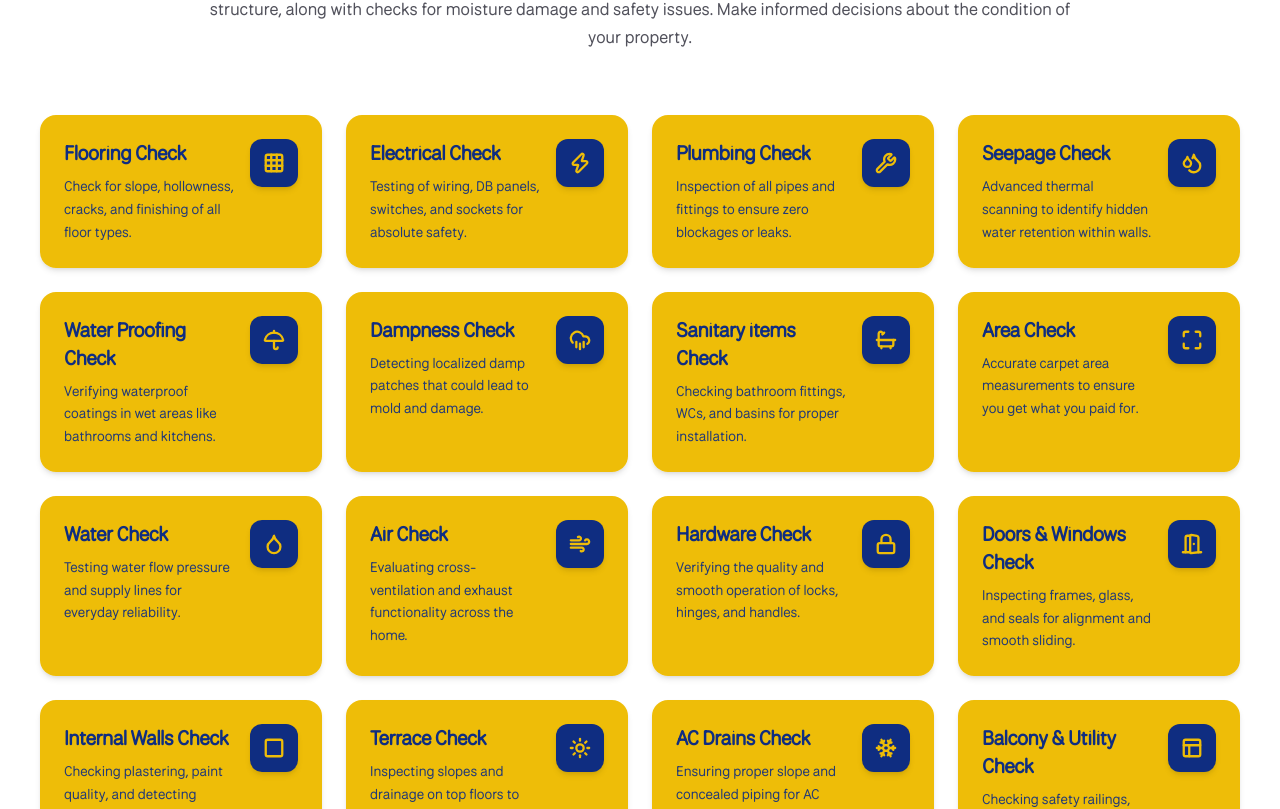
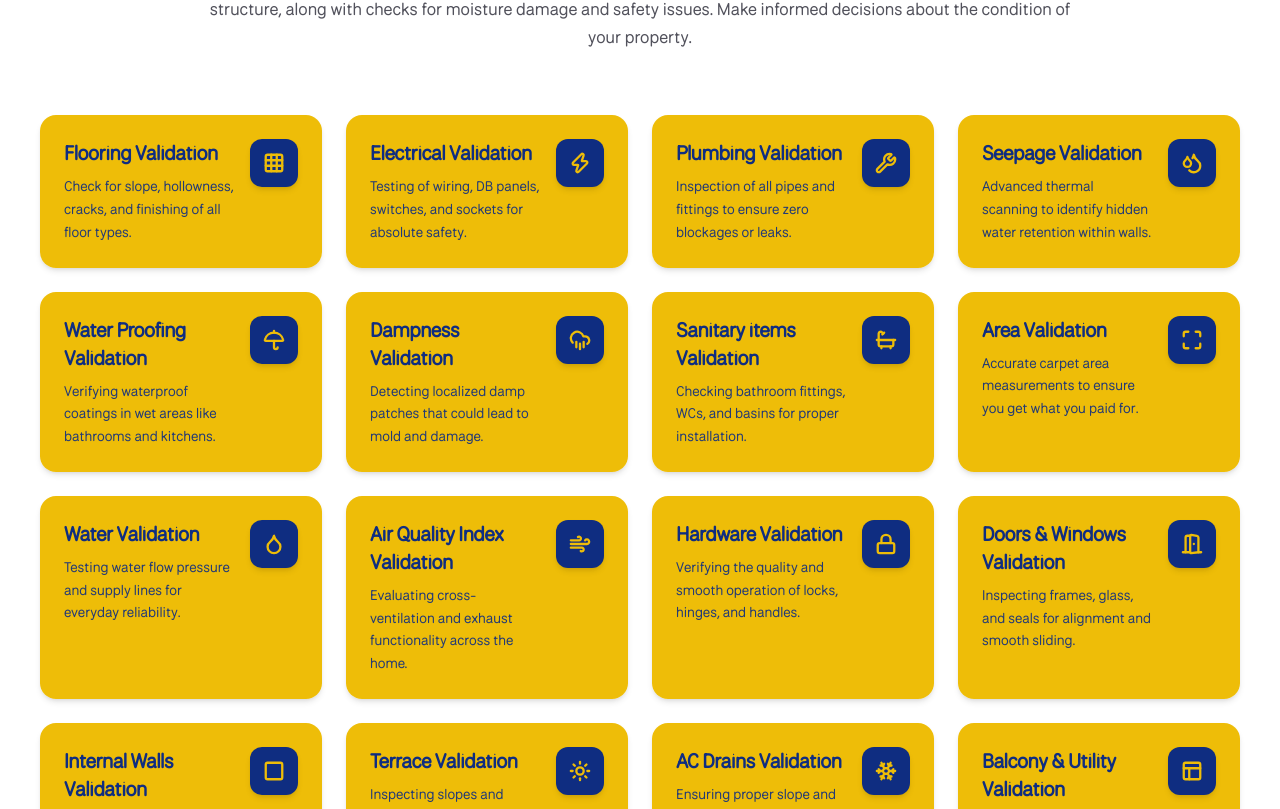
Before and after one commit to thecontentgang/handoverexperts, a React (Vite) app: page / in a window 1280 px wide. Shown: the part 4314-5123 px from the top of the page. Built offline with nearby package versions, Linux system fonts and the light colour scheme.

Commit message:
Check To Validation Word Changed

```diff
--- a/src/sections/HowItWorksSection.tsx
+++ b/src/sections/HowItWorksSection.tsx
@@ -29,7 +29,7 @@ const stepsData = [
   {
     step: "03",
     title: "Your Home Is Inspected",
-    description: "We systematically inspect the property using our 700+ point checklist.",
+    description: "We systematically inspect the property using our 400+ point checklist.",
     icon: ClipboardCheck,
   },
   {
@@ -99,7 +99,7 @@ export default function HowItWorksSection() {
           <ol>
             <li>01 — Book Your Inspection: Share your location, property details and preferred date with our team.</li>
             <li>02 — Engineer Visits Your Home: Our inspection engineer visits the property at the scheduled time.</li>
-            <li>03 — Your Home Is Inspected: We systematically inspect the property using our 700+ point checklist.</li>
+            <li>03 — Your Home Is Inspected: We systematically inspect the property using our 400+ point checklist.</li>
             <li>04 — Defects Are Documented: Identified issues are recorded with relevant observations and supporting evidence.</li>
             <li>05 — Receive Your Report: You receive a detailed inspection report showing the issues identified during the inspection.</li>
             <li>06 — Raise It With Your Builder: Use the report to communicate the identified defects and request rectification before handover.</li>
--- a/src/sections/Inspection.tsx
+++ b/src/sections/Inspection.tsx
@@ -27,97 +27,97 @@ import {
 const coverageData = [
   {
     id: 1,
-    title: "Flooring Check",
+    title: "Flooring Validation",
     description: "Check for slope, hollowness, cracks, and finishing of all floor types.",
     icon: Grid,
   },
   {
     id: 2,
-    title: "Electrical Check",
+    title: "Electrical Validation",
     description: "Testing of wiring, DB panels, switches, and sockets for absolute safety.",
     icon: Zap,
   },
   {
     id: 3,
-    title: "Plumbing Check",
+    title: "Plumbing Validation",
     description: "Inspection of all pipes and fittings to ensure zero blockages or leaks.",
     icon: Wrench,
   },
   {
     id: 4,
-    title: "Seepage Check",
+    title: "Seepage Validation",
     description: "Advanced thermal scanning to identify hidden water retention within walls.",
     icon: Droplets,
   },
   {
     id: 15,
-    title: "Water Proofing Check",
+    title: "Water Proofing Validation",
     description: "Verifying waterproof coatings in wet areas like bathrooms and kitchens.",
     icon: Umbrella,
   },
   {
     id: 16,
-    title: "Dampness Check",
+    title: "Dampness Validation",
     description: "Detecting localized damp patches that could lead to mold and damage.",
     icon: CloudRain,
   },
   {
     id: 5,
-    title: "Sanitary items Check",
+    title: "Sanitary items Validation",
     description: "Checking bathroom fittings, WCs, and basins for proper installation.",
     icon: Bath,
   },
   {
     id: 6,
-    title: "Area Check",
+    title: "Area Validation",
     description: "Accurate carpet area measurements to ensure you get what you paid for.",
     icon: Maximize,
   },
   {
     id: 7,
-    title: "Water Check",
+    title: "Water Validation",
     description: "Testing water flow pressure and supply lines for everyday reliability.",
     icon: Droplet,
   },
   {
     id: 8,
-    title: "Air Check",
+    title: "Air Quality Index Validation",
     description: "Evaluating cross-ventilation and exhaust functionality across the home.",
     icon: Wind,
   },
   {
     id: 9,
-    title: "Hardware Check",
+    title: "Hardware Validation",
     description: "Verifying the quality and smooth operation of locks, hinges, and handles.",
     icon: Lock,
   },
   {
     id: 10,
-    title: "Doors & Windows Check",
+    title: "Doors & Windows Validation",
     description: "Inspecting frames, glass, and seals for alignment and smooth sliding.",
     icon: DoorOpen,
   },
   {
     id: 11,
-    title: "Internal Walls Check",
+    title: "Internal Walls Validation",
     description: "Checking plastering, paint quality, and detecting structural cracks.",
     icon: Square,
   },
   {
     id: 12,
-    title: "Terrace Check",
+    title: "Terrace Validation",
     description: "Inspecting slopes and drainage on top floors to prevent water pooling.",
     icon: Sun,
   },
   {
     id: 13,
-    title: "AC Drains Check",
+    title: "AC Drains Validation",
     description: "Ensuring proper slope and concealed piping for AC drain lines.",
     icon: Snowflake,
   },
   {
     id: 14,
-    title: "Balcony & Utility Check",
+    title: "Balcony & Utility Validation",
     description: "Checking safety railings, floor slopes, and washing machine provisions.",
     icon: Layout,
   },
```
